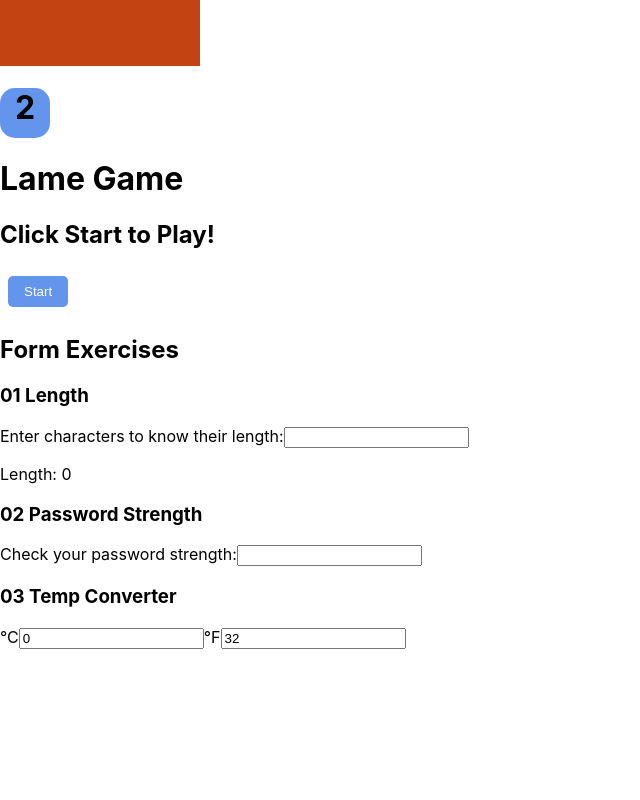
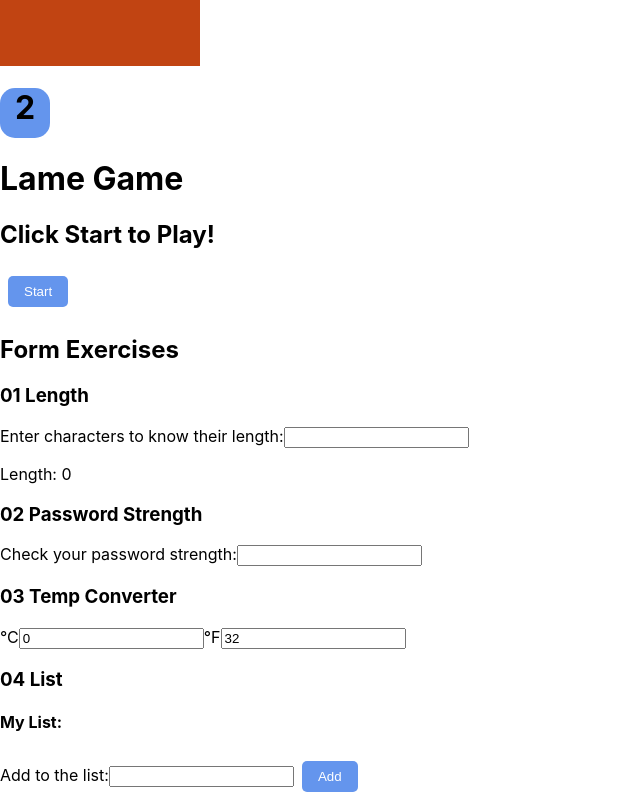
Before and after one commit to nosvalds/devMe-week9--react, a React (Create React App) app in the folder devme-react-exercises/: page / in a window 1280 px wide. Shown: the part 1368-2168 px from the top of the page, without its empty margins (0-640 px from the left). Before the commit the page ends 2017 px from the top, so only its background shows below. Built offline with nearby package versions, Linux system fonts and the light colour scheme.

Commit message:
04 Forms - List complete

```diff
--- a/devme-react-exercises/src/components/Stuff.js
+++ b/devme-react-exercises/src/components/Stuff.js
@@ -16,6 +16,7 @@ import LameGame from './tricksy_state/LameGame';
 import Length from './forms/Length';
 import PasswordStrength from './forms/PasswordStrength';
 import TempConverter from './forms/TempConverter';
+import List from './forms/List';
 
 const Stuff = ({ square }) => {
     let names = ["James P. Sullivan", "Mike Wazowski", "Boo", "Randall Boggs", "Roz", "Fungus"];
@@ -109,6 +110,9 @@ const Stuff = ({ square }) => {
         <h3>03 Temp Converter</h3>
         <TempConverter />
 
+        <h3>04 List </h3>
+        <List />
+
 
     </React.Fragment>
   );
--- /dev/null
+++ b/devme-react-exercises/src/components/forms/List.js
@@ -0,0 +1,51 @@
+import React, { Component } from 'react';
+import ListItem from './components/ListItem'
+class List extends Component {
+    constructor(props) {
+        super(props);
+        this.state = {
+            listItems: [],
+            inputValue: ""
+        }
+
+        this.clickHandler = this.clickHandler.bind(this);
+        this.handleChange = this.handleChange.bind(this);
+    }
+
+    clickHandler() {
+        this.setState({ listItems: [...this.state.listItems, this.state.inputValue], // use spread operator to concatenate inputValue onto listItems array. Can't use concat because we shouldn't modify state that way.
+                        inputValue: "" // clear input for user experience
+                    });
+    }
+
+    handleChange(e) {
+        this.setState({ inputValue: e.currentTarget.value });
+    }
+
+    render() {
+        const { inputValue, listItems } = this.state;
+        return (
+            <>
+                <h4>My List:</h4>
+                <ul>
+                    { listItems.map((value, index) => (
+                        <ListItem key={ index } content={ value }/>
+                    ))}
+                </ul>
+                <label>Add to the list:</label>
+                <input
+                    type="text"
+                    onChange={(e) => this.handleChange(e)}
+                    value={ inputValue }
+                >
+                </input>
+                <button
+                    onClick={this.clickHandler}
+                >
+                    Add
+                </button>
+            </>
+        )
+    }
+}
+export default List;
--- /dev/null
+++ b/devme-react-exercises/src/components/forms/components/ListItem.js
@@ -0,0 +1,11 @@
+import React from 'react';
+
+const ListItem = ({ content }) => {
+    return (
+        <li>
+            {content}
+        </li>
+    )
+}
+
+export default ListItem;
```
